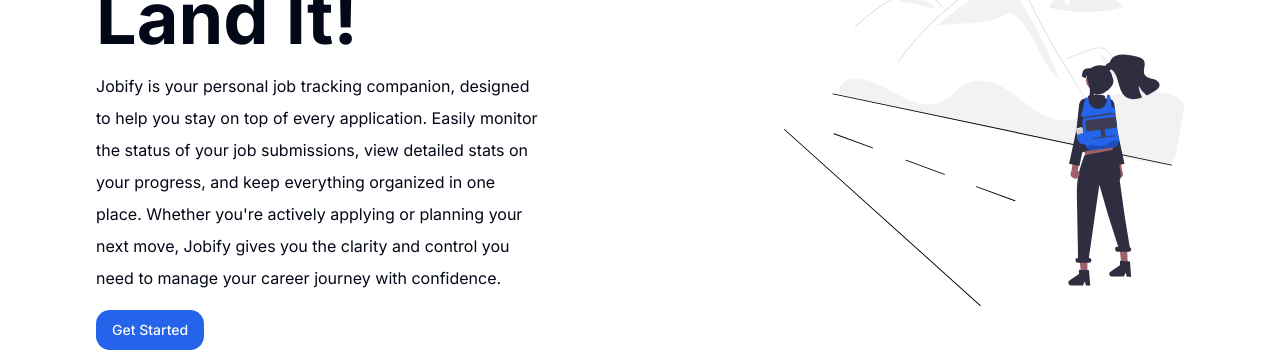
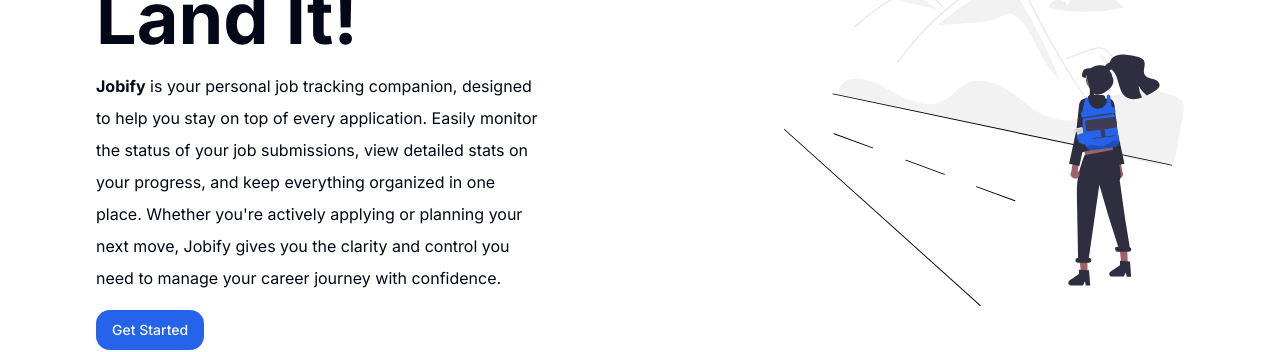
Before and after one commit to pawelkozubal/jobify, a Next.js app: page / in a window 1280 px wide. Shown: the part 288-640 px from the top of the page. Built offline with nearby package versions, Linux system fonts and the light colour scheme.

Commit message:
trying again

```diff
--- a/app/page.tsx
+++ b/app/page.tsx
@@ -18,10 +18,9 @@
             Jobify it.<span className='text-primary'>track it.</span> Land it!
           </h1>
           <p className='leading-loose max-w-md mt-4 '>
-           Jobify is your personal job tracking companion, designed to help you stay on top of every application.
-           Easily monitor the status of your job submissions,
-            view detailed stats on your progress, and keep everything organized in one place.
-           Whether you're actively applying or planning your next move, Jobify gives you the clarity and control you need to manage your career journey with confidence.
+           <strong>Jobify</strong> is your personal job tracking companion, designed to help you stay on top of every application.
+    Easily monitor the status of your job submissions, view detailed stats on your progress, and keep everything organized in one place.
+    Whether you're actively applying or planning your next move, Jobify gives you the clarity and control you need to manage your career journey with confidence.
           </p>
           <Button asChild className='mt-4'>
             <Link href='/add-job'>Get Started</Link>
```
